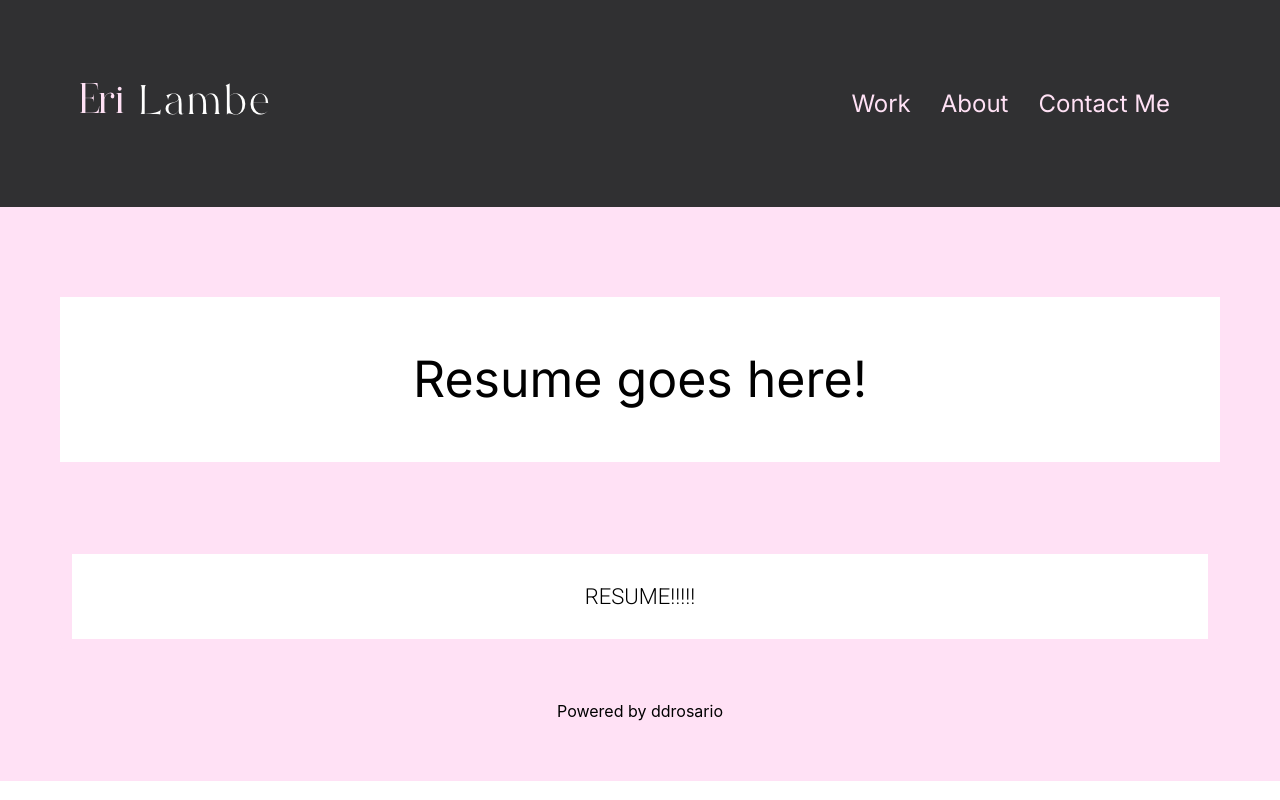
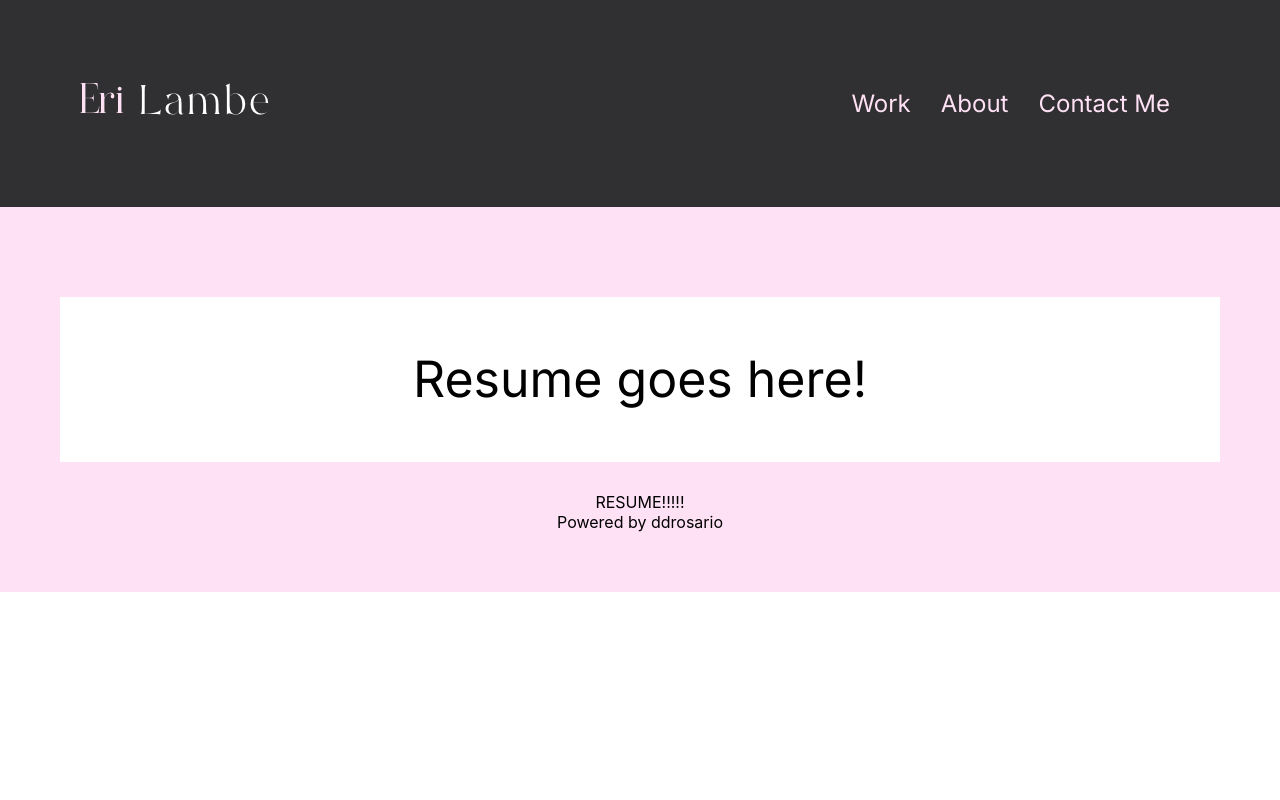
Before and after one commit to ddrosario/erika_portfolio_site, a Next.js app: page /resume in a window 1280 px wide. Built offline with nearby package versions, Linux system fonts and the light colour scheme.

Commit message:
♻️ Refactor ContactMe from a page to a single component

```diff
--- a/styles/About.module.scss
+++ b/styles/About.module.scss
@@ -1,95 +1,19 @@
-.main {
-  max-width: var(--max-card-width);
+.profileContainer {
+  float: left;
+  margin-right: 16px;
+  margin-bottom: 12px;
 }
 
-.h1 {
-  font-family: var(--title-font-family);
-  font-size: var(--title-font-size);
-  font-weight: normal;
-  text-align: center;
-}
+.profileImg {
+  width: 104px;
+  height: 124px;
+  border-radius: 8px;
+  overflow: hidden;
+  position: relative;
 
-.profileContainer {
-  padding: 0px 28.9%;
-}
-.profileImg {
-  margin: 20px auto 0px;
-  border-radius: 8px;
-  // max-width: 154px;
-  box-shadow: 0 2px 4px 0 rgba(0, 0, 0, 0.5);
-  overflow: hidden;
-}
-
-.article {
-  // border-top-color: var(--background-color);
-  // border-bottom-color: var(--background-color);
-  // border-top-style: solid;
-  // border-bottom-style: solid;
-  // border-top-width: 20px;
-  // border-bottom-width: 20px;
-  margin: 20px auto 0px;
-  color: var(--black);
-  background-color: var(--white);
-  padding: 30px 20px;
-
-  h3 {
-    font-family: var(--title-font-family);
-    font-size: var(--title-font-size);
-    font-weight: normal;
-    font-stretch: normal;
-    font-style: normal;
-    line-height: normal;
-    letter-spacing: normal;
-    text-align: center;
-    margin-bottom: 10px;
-  }
-
-  p {
-    font-family: var(--card-subtext-font-family);
-    font-size: var(--card-subtext-font-size);
-    font-weight: 200;
-    font-stretch: normal;
-    font-style: normal;
-    line-height: normal;
-    letter-spacing: normal;
+  & img {
+    object-fit: cover;
+    height: inherit;
+    width: inherit;
   }
 }
-
-@media (min-width: 768px) {
-  .article {
-    margin: 30px auto 0px;
-    padding: 50px 26px;
-
-    h3 {
-      // font-size: 40px;
-      margin-bottom: 10px;
-    }
-
-    p {
-      // font-size: 22px;
-    }
-  }
-
-  .profileImg {
-    margin-top: 30px;
-    // max-width: 406px;
-  }
-}
-
-@media (min-width: 1200px) {
-  .article {
-    margin: 60px auto 0px;
-    padding: 60px 32px; // TODO: whats in sketch but seems off
-
-    h3 {
-    }
-
-    p {
-    }
-  }
-
-  .profileImg {
-    margin-top: 60px;
-    // max-width: 580px;
-  }
-}
--- a/styles/ContactMe.module.scss
+++ b/styles/ContactMe.module.scss
@@ -1,113 +1,35 @@
-.main {
+.root {
+  font-family: var(--title-font-family);
+  font-size: 16px;
+  font-weight: 500;
+  color: var(--text-color);
+  margin: 40px auto;
   width: 100%;
-  padding: 50px 0px;
-}
-
-.article {
-  border-top-color: var(--background-color);
-  border-bottom-color: var(--background-color);
-  border-top-style: solid;
-  border-bottom-style: solid;
-  border-top-width: 20px;
-  border-bottom-width: 20px;
-  color: var(--black);
-  background-color: var(--white);
-  padding: 30px 20px;
-  display: flex;
-  flex-direction: column;
-  align-items: center;
-  width: 100%;
-
-  h3 {
-    font-size: 30px;
-    font-weight: normal;
-    font-stretch: normal;
-    font-style: normal;
-    line-height: normal;
-    letter-spacing: normal;
-    text-align: center;
-    margin-bottom: 20px;
-  }
-
-  p {
-    font-family: Roboto;
-    font-size: 18px;
-    font-weight: 300;
-    font-stretch: normal;
-    font-style: normal;
-    line-height: normal;
-    letter-spacing: normal;
-  }
+  text-align: center;
 }
 
 .contactBtn {
   display: flex;
   justify-content: center;
   align-items: center;
-  height: 43px;
-  width: 132px;
-  font-family: Roboto;
-  font-size: 20px;
+  height: 30px;
+  width: 80px;
+  font-family: var(--title-font-family);
+  font-size: 14px;
   font-weight: normal;
   font-stretch: normal;
   font-style: normal;
   line-height: normal;
   letter-spacing: normal;
   cursor: pointer;
-  color: var(--background-color);
-  border:0;
+  color: var(--text-color);
   border-radius: 8px;
-  background-color: var(--black);
+  background-color: var(--background-color);
+  box-shadow: 0 2px 4px 0 rgba(0, 0, 0, 0.25);
+  border: solid 1px var(--accent-color);
+  margin: 40px auto;
+  text-decoration: none;
   &:hover, &:focus {
-    color: var(--white);
+    color: var(--text-color);
   }
 }
-
-.footer {
-  margin-top: auto;
-}
-
-.socialsContainer {
-  width: 100%;
-  justify-content: center;
-  align-items: center;
-  display: flex;
-  gap: 10px;
-  cursor: pointer;
-  margin: 20px 0px 50px 0px;
-}
-
-@media (min-width: 768px) {
-  .article {
-    border-width: 12px;
-    border-radius: 8px;
-    border-style: solid;
-    border-color: var(--background-color);
-    padding: 30px 25px;
-
-    h3 {
-      font-size: 40px;
-      margin-bottom: 24px;
-    }
-
-    p {
-      font-size: 22px;
-    }
-  }
-}
-
-@media (min-width: 1440px) {
-  .article {
-    border-width: 20px;
-    padding: 60px 55px 60px 41px;
-
-    h3 {
-      font-size: 50px;
-      margin-bottom: 40px;
-    }
-
-    p {
-      font-size: 30px;
-    }
-  }
-}
```
Also changed, not shown: components/ContactMe.tsx (added, +24 -0 lines), pages/contact-me.tsx (deleted, +0 -54 lines).
